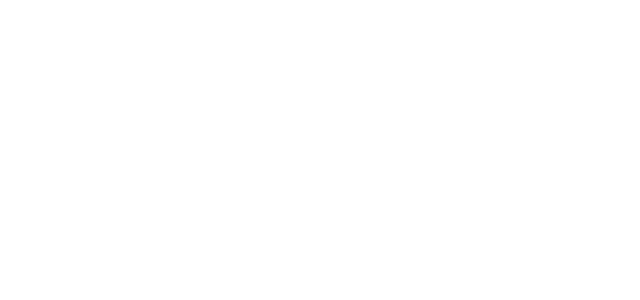
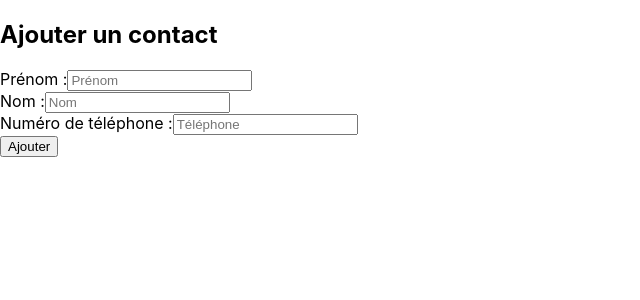
Before and after one commit to Willstiti/MyContacts, a React (Create React App) app in the folder client/: page /addcontact in a window 1280 px wide. Before the commit this address had no page. Shown: the top 300 px of the page, without its empty margins (0-640 px from the left). Built offline with nearby package versions, Linux system fonts and the light colour scheme.

Commit message:
contact add form

```diff
--- a/client/src/App.js
+++ b/client/src/App.js
@@ -4,6 +4,7 @@
 import Login from './page/Login'
 import Register from './page/Register'
 import ContactList from './page/ContactList'
+import ContactAddForm from './page/ContactAddForm'
 
 function App() {
   return (
@@ -13,6 +14,7 @@
         <Route path="/login" element={<Login />} />
         <Route path="/register" element={<Register />} />
         <Route path="/contactList" element={<ContactList />} />
+        <Route path="/addcontact" element={<ContactAddForm />} />
       </Routes>
     </BrowserRouter>
   );
--- /dev/null
+++ b/client/src/page/ContactAddForm.js
@@ -0,0 +1,76 @@
+import { useState } from "react";
+import { useNavigate } from "react-router-dom";
+
+const ContactAddForm = () => {
+  const [firstName, setfirstName] = useState("");
+  const [lastName, setlastName] = useState("");
+  const [phoneNumber, setphoneNumber] = useState("");
+  const navigate = useNavigate();
+
+  const handleSubmit = async (e) => {
+    e.preventDefault();
+
+    try {
+      const response = await fetch("http://localhost:3500/contact/add", {
+        method: "POST",
+        headers: {
+          "Content-Type": "application/json",
+          Authorization: `Bearer ${localStorage.getItem("token")}`,
+        },
+        body: JSON.stringify({ firstName, lastName, phoneNumber }),
+      });
+
+      const data = await response.json();
+
+      if (response.ok) {
+        alert(data.success);
+        navigate("/contactList");
+      } else {
+        alert(data["Error message"]);
+      }
+    } catch (error) {
+      console.error("Erreur réseau :", error);
+    }
+  };
+
+  return (
+    <div>
+      <h2>Ajouter un contact</h2>
+      <form onSubmit={handleSubmit}>
+        <div>
+          <label>Prénom :</label>
+          <input
+            type="text"
+            placeholder="Prénom"
+            value={firstName}
+            onChange={(e) => setfirstName(e.target.value)}
+            required
+          />
+        </div>
+        <div>
+          <label>Nom :</label>
+          <input
+            type="text"
+            placeholder="Nom"
+            value={lastName}
+            onChange={(e) => setlastName(e.target.value)}
+            required
+          />
+        </div>
+        <div>
+          <label>Numéro de téléphone :</label>
+          <input
+            type="tel"
+            placeholder="Téléphone"
+            value={phoneNumber}
+            onChange={(e) => setphoneNumber(e.target.value)}
+            required
+          />
+        </div>
+        <button type="submit">Ajouter</button>
+      </form>
+    </div>
+  );
+};
+
+export default ContactAddForm;
--- a/client/src/page/ContactList.js
+++ b/client/src/page/ContactList.js
@@ -1,4 +1,5 @@
 import { useEffect, useState } from "react";
+import { Link } from "react-router-dom";
 
 const ContactList = () => {
   const [contacts, setContacts] = useState([]);
@@ -19,7 +20,6 @@
 
         if (response.ok) {
           setContacts(data);
-          alert(data.success);
         } else {
           alert(data["Error message"]);
         }
@@ -34,13 +34,16 @@
   return (
     <div>
       <h2>Mes contacts</h2>
+      <Link to="/addcontact">
+          <button>Ajouter un contact</button>
+      </Link>
       {contacts.length === 0 ? (
         <p>Aucun contact enregistré</p>
       ) : (
         <ul>
           {contacts.map((contact) => (
             <li key={contact._id}>
-              {contact.nom} - {contact.email}
+              {contact.firstName} - {contact.lastName} : {contact.phoneNumber}
             </li>
           ))}
         </ul>
```
